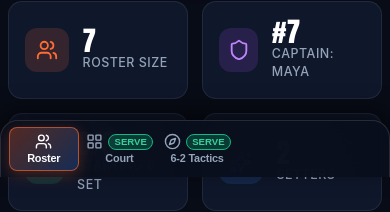
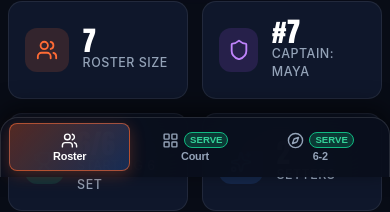
Before and after one commit to SeanStick/volleyball-roster-pwa-sandbox, a React (Vite) app: page / in a window 390 px wide. Shown: the part 667-879 px from the top of the page. Built offline with nearby package versions, Linux system fonts and the light colour scheme; no server answers.

Commit message:
fix(nav): center roster, court, and 6-2 across 3 equal columns in bottom navigation bar

```diff
--- a/src/App.jsx
+++ b/src/App.jsx
@@ -2231,7 +2231,7 @@ export default function App() {
             </span>
           </div>
           <span className="tab-label-desktop">6-2 Formations & Tactics</span>
-          <span className="tab-label-mobile">6-2 Tactics</span>
+          <span className="tab-label-mobile">6-2</span>
         </button>
       </div>
 
--- a/src/styles/index.css
+++ b/src/styles/index.css
@@ -285,14 +285,15 @@ body::before {
 /* Main Navigation Tabs */
 .tabs-bar {
   display: grid;
-  grid-template-columns: repeat(5, 1fr);
+  grid-template-columns: repeat(3, 1fr);
+  max-width: 640px;
+  margin: 0 auto 1.25rem auto;
   background: rgba(15, 23, 42, 0.85);
   backdrop-filter: blur(16px);
   -webkit-backdrop-filter: blur(16px);
   padding: 0.35rem;
   border-radius: var(--radius-md);
   border: 1px solid var(--border-glass);
-  margin-bottom: 1.25rem;
   gap: 0.35rem;
   position: sticky;
   top: 4.5rem;
@@ -949,7 +950,12 @@ body::before {
     left: 0;
     right: 0;
     top: auto;
-    margin: 0;
+    margin: 0 auto;
+    max-width: 520px;
+    width: 100%;
+    display: grid;
+    grid-template-columns: repeat(3, 1fr);
+    justify-content: center;
     border-radius: 18px 18px 0 0;
     border: 1px solid rgba(255, 255, 255, 0.12);
     border-bottom: none;
@@ -961,10 +967,15 @@ body::before {
     box-shadow: 0 -8px 25px rgba(0, 0, 0, 0.6);
   }
   .tab-button {
+    display: flex;
     flex-direction: column;
+    align-items: center;
+    justify-content: center;
+    text-align: center;
     gap: 0.15rem;
-    padding: 0.35rem 0.15rem;
-    min-height: 44px;
+    padding: 0.35rem 0.2rem;
+    min-height: 48px;
+    width: 100%;
   }
   .tab-button svg {
     width: 17px;
```
